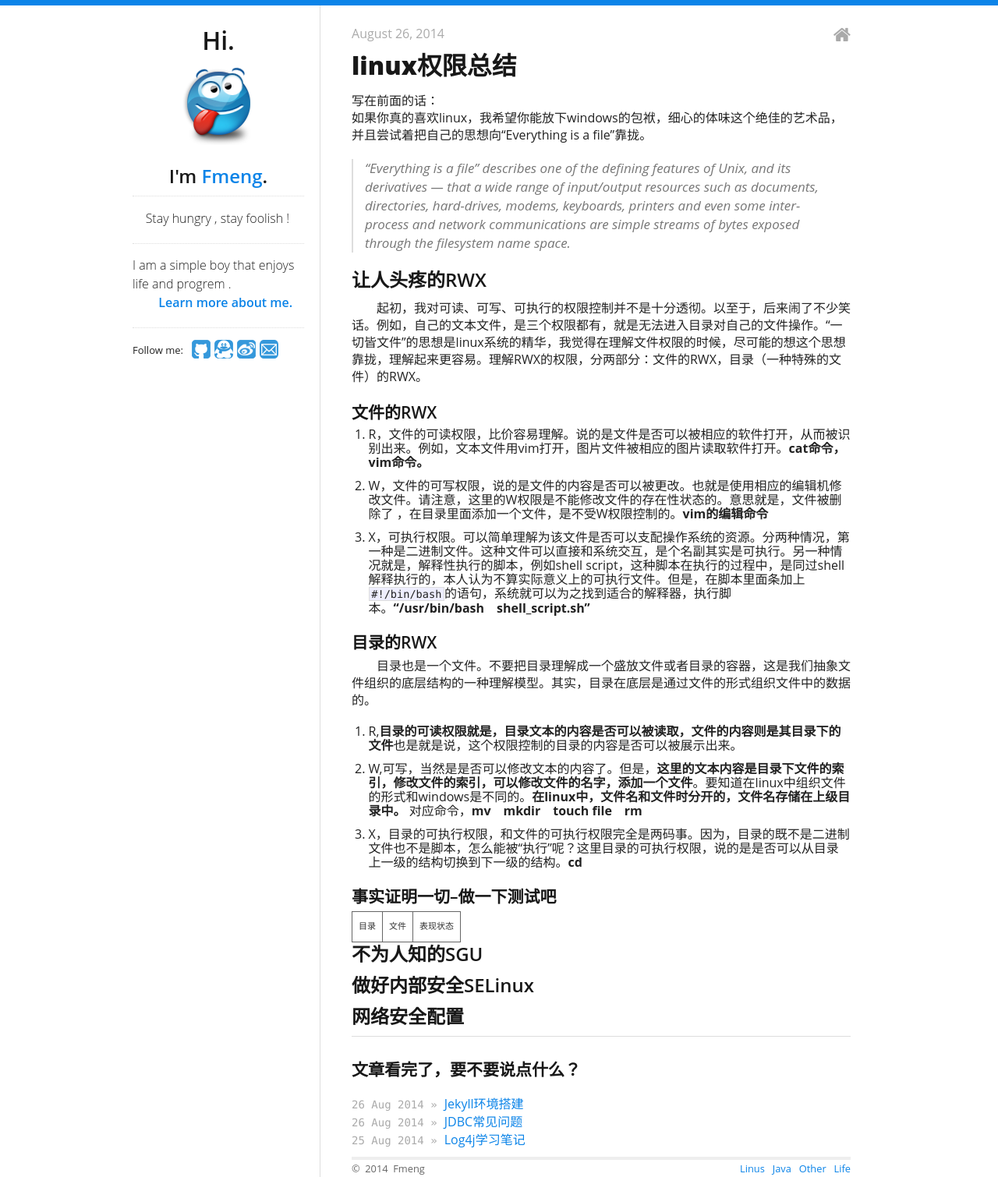
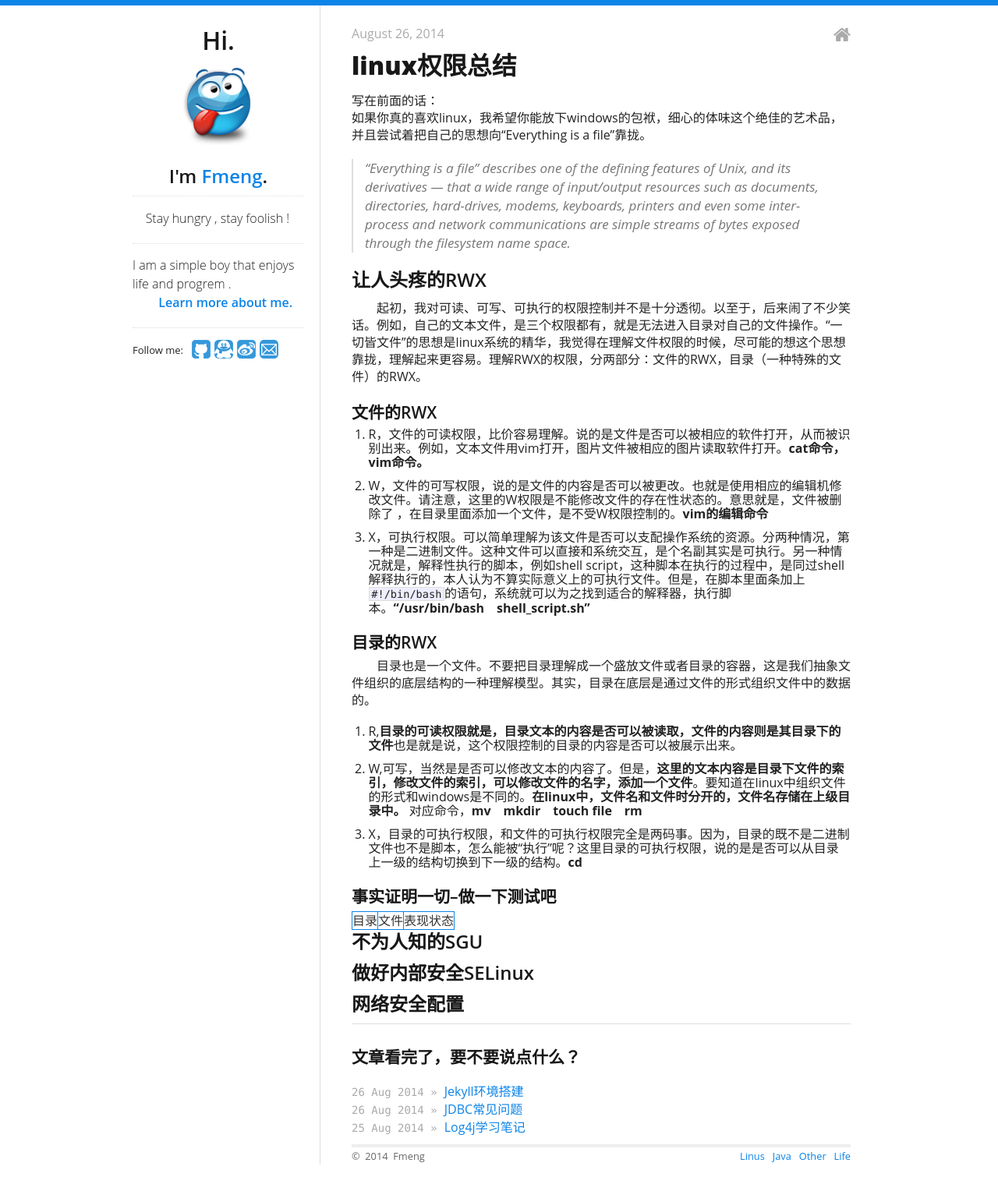
Before and after one commit to fmeng/fmeng.github.io, a Jekyll site: the page built from _posts/2014-08-26-linux-quanxiant.md, in a window 1280 px wide. Shown: the whole page at 78% size. Built offline with Jekyll 4.4.1, drawn with Linux system fonts in a browser that asks for light colours; Markdown is read by kramdown in place of the engine named in the settings; comment, search, counter and statistics services are not loaded.

Commit message:
调试边框颜色

```diff
--- a/css/google.css
+++ b/css/google.css
@@ -1250,25 +1250,22 @@ table {
 **/
 
 table.meng {
-    font-family: verdana,arial,sans-serif;
-    font-size:11px;
     color:#333333;
     border-width: 1px;
-    border-color: #666666;
-    border-collapse: collapse;
+    border-color: #0C84E8;
 }
 table.meng th {
     border-width: 1px;
-    padding: 8px;
+    padding: 0px;
     border-style: solid;
-    border-color: #666666;
+    border-color: #0C84E8;
     background-color: #dedede;
 }
 table.meng td {
     border-width: 1px;
-    padding: 8px;
+    padding: 0px;
     border-style: solid;
-    border-color: #666666;
+    border-color: #0C84E8;
     background-color: #ffffff;
 }
 /* #Basic Styles
```
